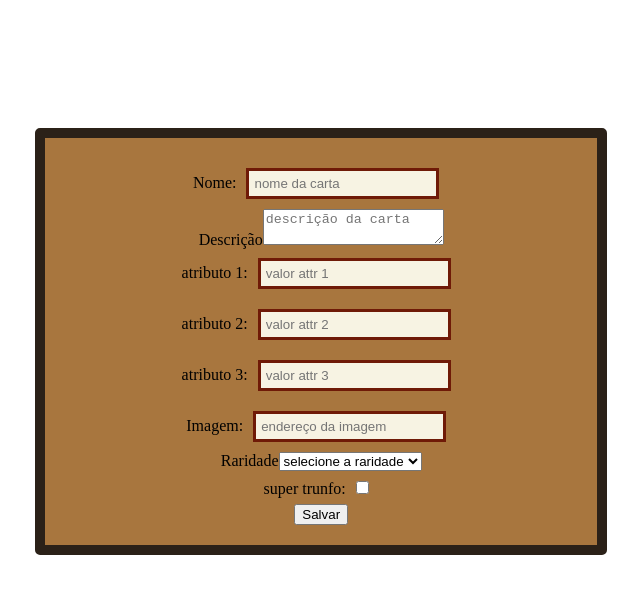
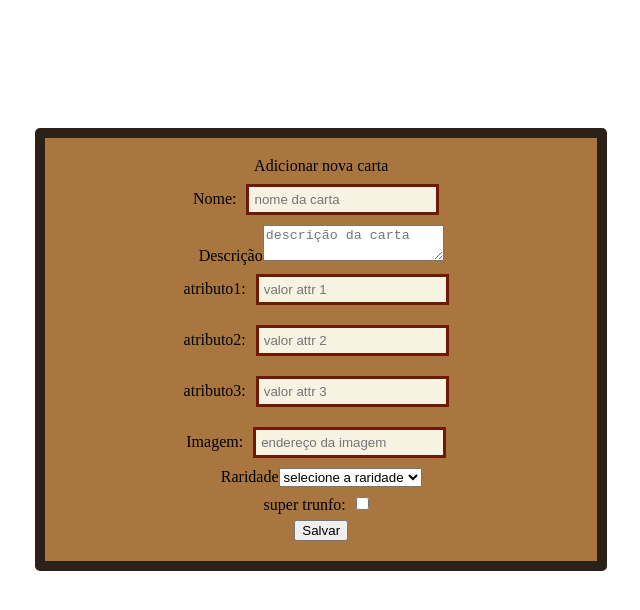
Before and after one commit to JhonatasAnicezio/Tryunfo, a React (Create React App) app: page / in a window 1280 px wide. Shown: the top 610 px of the page, without its empty margins (336-976 px from the left). Built offline with nearby package versions, Linux system fonts and the light colour scheme.

Commit message:
feat(components/Form): add h1

```diff
--- a/src/components/Form.js
+++ b/src/components/Form.js
@@ -8,6 +8,7 @@ class Form extends Component {
   render() {
     return (
       <form className='container-Form' >
+        <h1>Adicionar nova carta</h1>
         <Input
           type='text'
           text='Nome'
@@ -23,7 +24,7 @@ class Form extends Component {
           <Input
             key={ index }
             type='number'
-            text={`atributo ${ input }`}
+            text={`atributo${ input }`}
             name={`atributo${ input }`}
             placeholder={`valor attr ${ input }`}
           />
```
